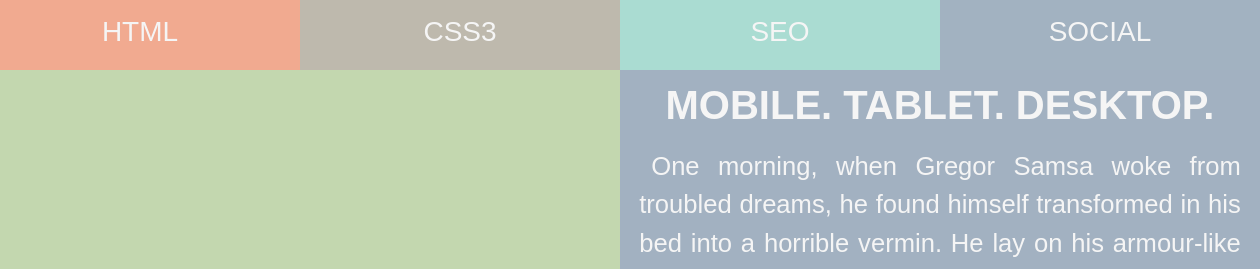
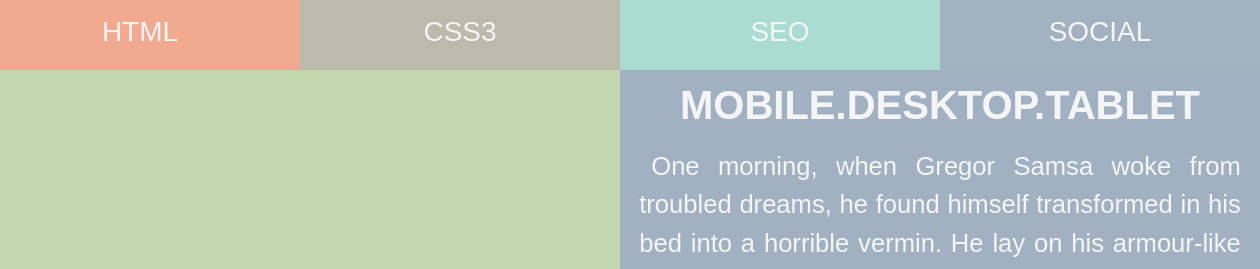
Before and after one commit to amirsohelemon/Flat-Design, a plain HTML site: page index.html in a window 1280 px wide. Shown: the part 244-513 px from the top of the page, 20-1280 px from the left. Drawn offline with Linux system fonts and the light colour scheme; a web font is replaced by a local one.

Commit message:
first heading changed

```diff
--- a/index.html
+++ b/index.html
@@ -55,7 +55,7 @@
 			<img src="img/hand_ipad.png">
 		</article>
 		<aside id="tablet2">
-			<h2>MOBILE. TABLET. DESKTOP.</h2>
+			<h2>MOBILE.DESKTOP.TABLET</h2>
 			<p>One morning, when Gregor Samsa woke from troubled dreams, he found himself transformed in his bed into a horrible vermin. He lay on his armour-like back, and if he lifted his head a little he could see his brown belly, slightly domed and divided by arches into stiff sections. The bedding was hardly able to cover it and seemed ready to slide off any moment.</p>
 		</aside>
 	</section>
```
